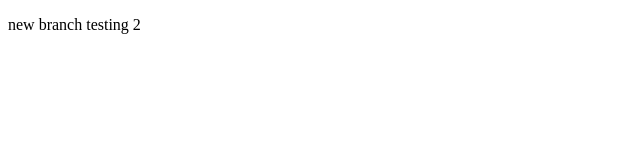
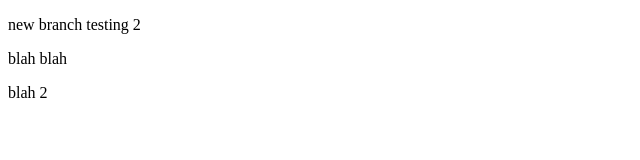
Before and after one commit to devonpat/git-testing, a plain HTML site: page git-play/new.html in a window 1280 px wide. Shown: the whole page, without its empty margins (0-640 px from the left). Drawn offline with Linux system fonts and the light colour scheme.

Commit message:
change1
change2

```diff
--- a/git-play/new.html
+++ b/git-play/new.html
@@ -5,5 +5,7 @@
 </head>
 <body>
 <p>new branch testing 2</p>
+<p>blah blah</p>
+<p>blah 2</p>
 </body>
 </html>
```
